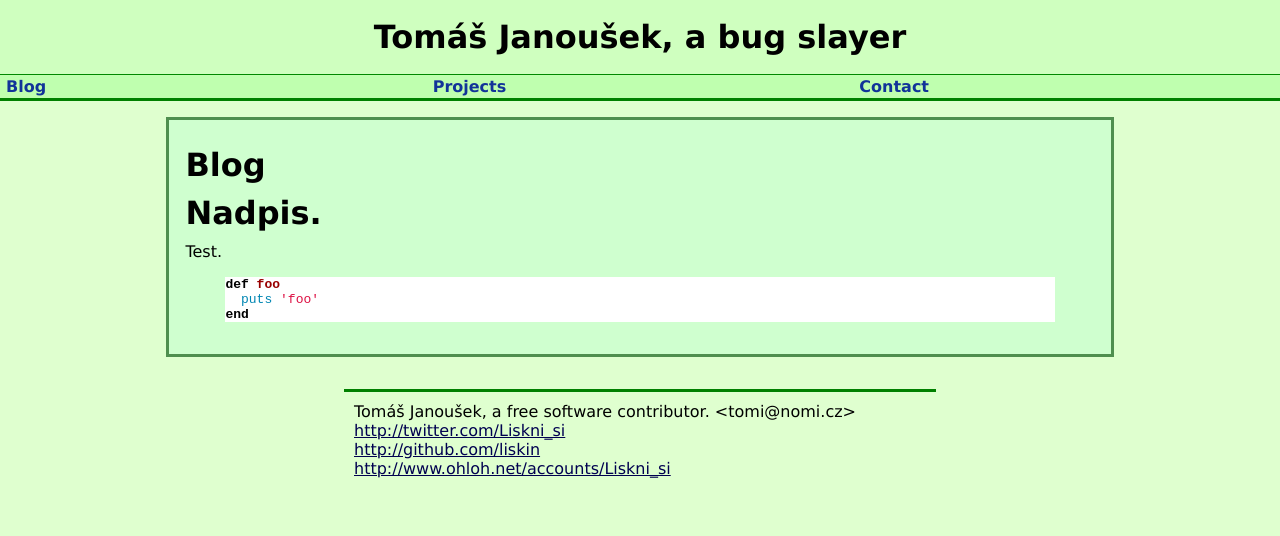
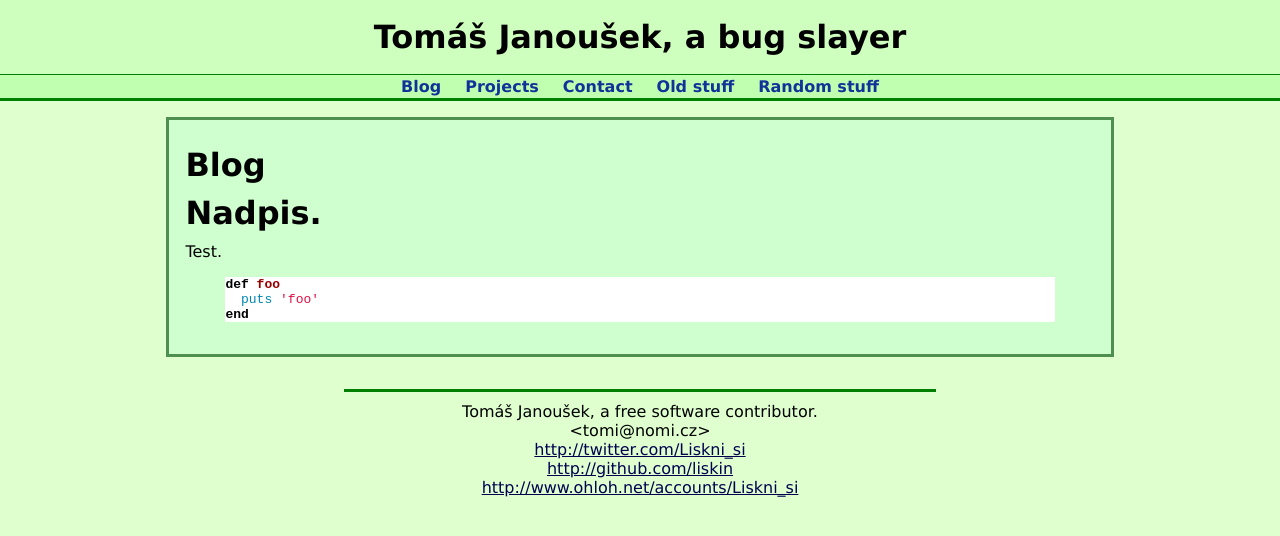
Before and after one commit to liskin/work.lisk.in, a Jekyll site: the page built from index.md, in a window 1280 px wide. Shown: the top 536 px of the page. Built offline with Jekyll 4.4.1, drawn with Linux system fonts in a browser that asks for light colours.

Commit message:
Menu fixes

```diff
--- a/_includes/footer.html
+++ b/_includes/footer.html
@@ -1,5 +1,6 @@
 	<div id="paticka">
-	    Tomáš Janoušek, a free software contributor. &lt;tomi@nomi.cz&gt;<br />
+	    Tomáš Janoušek, a free software contributor.<br/>
+	    &lt;tomi@nomi.cz&gt;<br />
 	    <a href="http://twitter.com/Liskni_si">http://twitter.com/Liskni_si</a><br />
 	    <a href="http://github.com/liskin">http://github.com/liskin</a><br />
 	    <a href="http://www.ohloh.net/accounts/Liskni_si">http://www.ohloh.net/accounts/Liskni_si</a>
--- a/_includes/top.html
+++ b/_includes/top.html
@@ -5,41 +5,15 @@
 	    <li><a href="/"><strong>Blog</strong></a></li>
 	    <li><a href="/projects/"><strong>Projects</strong></a></li>
 	    <li><a href="/contact/"><strong>Contact</strong></a></li>
-	    <!--
-	    <li><strong>About me</strong>
-	    <ul>
-		<li><a href="http://work.lisk.in/">Contact</a></li>
-		<li><a href="http://work.lisk.in/">Personal info, etc.</a></li>
-		<li><a href="http://foto.nomi.cz/tomi">My photogallery
-		(in czech)</a></li>
-		<li><a href="?page=blogindex">Complete index of my blog</a></li>
-	    </ul>
-	    </li>
-	    <li><strong>My work</strong>
-	    <ul>
-		<li><a href="http://nomi.cz/en/projects.shtml">Projects on nomi.cz</a></li>
-		<li><a href="http://nomi.cz/download/patches/">Patches on nomi.cz</a></li>
-		<li><a href="http://irc.nomi.cz/tmp/">Some crap for irc.nomi.cz</a></li>
-		<li><a href="http://svn.nomi.cz/svn/tomi/">Personal subversion repository</a></li>
-		<li><a href="?page=gaming">My work for gaming</a></li>
-	    </ul>
-	    </li>
-	    <li><strong>My stuff</strong>
-	    <ul>
+	    <li><strong>Old stuff</strong><ul>
+		<li><a href="/gaming/">Half-Life server tools and other gaming stuff</a></li>
+		<li><a href="http://svn.nomi.cz/svn/tomi/">My old subversion repository</a></li>
+		<li><a href="http://foto.nomi.cz/tomi">My old photogallery</a></li>
+		<li><a href="http://irc.nomi.cz/tmp/ratbox/">A few IRCd patches</a></li>
+	    </ul></li>
+	    <li><strong>Random stuff</strong><ul>
 		<li><a href="http://tomi.nomi.cz/scratch/">The place of some "interesting" stuff :)</a>
 		</li>
 		<li><a href="http://tomi.nomi.cz/tmp/">And the place of some temporary stuff</a></li>
-		<li><a href="http://tomi.nomi.cz/download/">Also, the place of some downloads</a></li>
-		<li><a href="http://tomi.nomi.cz/yum/">And finally my yum repositories</a></li>
-	    </ul>
-	    </li>
-	    <li><strong>Friends</strong>
-	    <ul>
-		<li><a href="http://ondrej.org/">Ond¿ej Nový (onovy)</a></li>
-		<li><a href="http://pitel.borec.cz/">Jan Kaláb (Pitel)</a></li>
-		<li><a href="http://purportex.org/">Alex Butin (purportex[X])</a></li>
-		<li><a href="http://montik.net/">Martin Sivák (MarSik)</a></li>
-	    </ul>
-	    </li>
-	    -->
+	    </ul></li>
 	</ul></div></div>
--- a/main.css
+++ b/main.css
@@ -1,3 +1,3 @@
 @import url("styles/main.css");
-@import url("styles/mynav.css");
+@import url("styles/nav.css");
 @import url("styles/syntax.css");
--- a/styles/main.css
+++ b/styles/main.css
@@ -86,6 +86,7 @@ div#paticka {
     margin-right: 25%;
     padding: 10px;
     border-top: green 3px solid;
+    text-align: center;
 }
 
 p.blog_title, p.blogi_date {
--- a/styles/mynav.css
+++ /dev/null
@@ -1,47 +0,0 @@
-@import url("nav.css");
-
-div#navupdiv {
-    margin: 0em -3em 1em -3em;
-}
-div#navdiv {
-    border-bottom: green 3px solid;
-}
-
-/*
-div#nadpis {
-    _border-bottom: 3px solid green;
-}
-
-div#navdiv {
-    _margin: 0;
-    _float: left;
-    _text-align: left;
-    _width: 20%;
-    _padding-left: 10px;
-    _padding-right: 5px;
-    _font-size: smaller;
-    _border-right: 2px solid green;
-    _border-bottom: 2px solid green;
-    _background-color: #bfffaf;
-    _color: #139;
-}
-
-div#navdiv a {
-    _color: #139;
-}
-
-div#navdiv a:hover {
-    _background-color: #080;
-    _color: #fff;
-}
-
-div#navdiv a:active {
-    _background-color: #080;
-    _color: #fff;
-    _text-decoration: underline;
-}
-
-div#hlavni {
-    _margin: 10px 10% 10px 20%;
-}
-*/
--- a/styles/nav.css
+++ b/styles/nav.css
@@ -12,27 +12,29 @@ ul#nav,
 
 ul#nav {
     display: table;
-    width: 100%;
+    margin-left: auto;
+    margin-right: auto;
+    /*width: 100%;*/
     table-layout: fixed;
 }
 
 ul#nav>li {
     display: table-cell;
     position: relative;
-    padding: 2px 6px;
+    padding: 2px 12px;
     vertical-align: bottom;
 }
 
-ul#nav>li:hover {
+/*ul#nav>li:hover {
     padding-right: 1px;
-}
+}*/
 
 ul#nav li>ul {
     /*Make the sub list items invisible*/
     display: none;
     position: absolute;
     max-width: 40ex;
-    margin-left: -6px;
+    margin-left: -12px;
     margin-top: 2px;
 }
 
@@ -65,26 +67,32 @@ ul#nav li:hover,
 #nav ul li a:hover,
 #nav li:hover a,
 #nav li:hover ul li a:hover {
-    background-color: #080;
-    color: #fff;
+    background-color: green;
+    color: white;
 }
 
 ul#nav li:active,
 #nav ul li a:active,
 #nav li a:active {
-    background-color: #080;
-    color: #fff;
+    background-color: green;
+    color: white;
     text-decoration: underline;
 }
 
-ul#nav {
-    border-top: 1px solid #080;
-}
-
 #nav ul {
-    border: 1px solid #080;
+    border: 1px solid green;
 }
 
 #nav a {
     text-decoration: none;
 }
+
+div#navupdiv {
+    margin: 0em -3em 1em -3em;
+}
+
+div#navdiv {
+    background-color: #bfffaf;
+    border-top: 1px solid green;
+    border-bottom: 3px solid green;
+}
```
